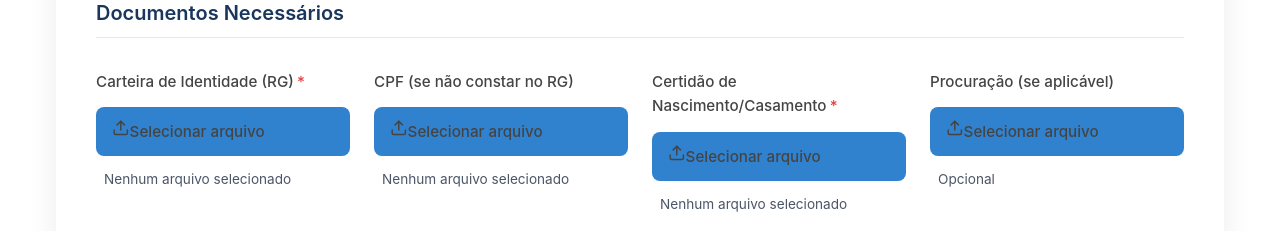
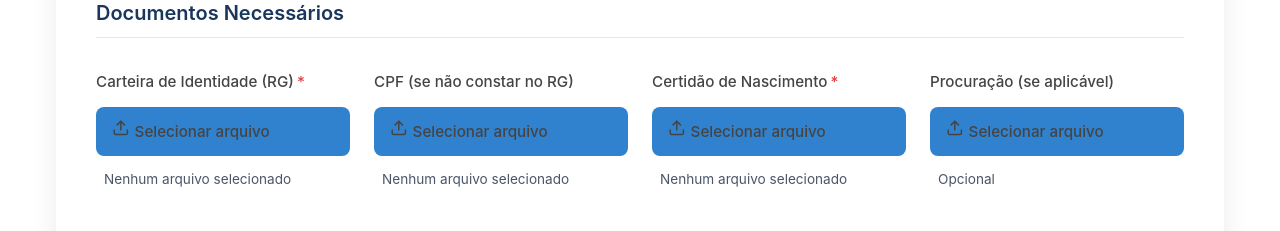
Before and after one commit to FUNDESJ/site-fundesj, a React (Vite) app: page /requerimento in a window 1280 px wide. Shown: the part 988-1219 px from the top of the page. Built offline with nearby package versions, Linux system fonts and the light colour scheme.

Commit message:
Site-fundesj

```diff
--- a/src/pages/usj/paginas/Requerimento.css
+++ b/src/pages/usj/paginas/Requerimento.css
@@ -136,7 +136,7 @@ select.form-control {
 
 .file-label {
     display: flex;
-    align-items: center;
+    align-items:flex-end;
     gap: 0.5rem;
     padding: 0.75rem 1rem;
     background-color: #3182ce;
@@ -154,6 +154,7 @@ select.form-control {
 
 .file-icon {
     font-size: 1.1rem;
+    margin-right: 5px;
 }
 
 .file-name {
--- a/src/pages/usj/paginas/Requerimento.jsx
+++ b/src/pages/usj/paginas/Requerimento.jsx
@@ -342,7 +342,7 @@ export default function Requerimento() {
                             </div>
 
                             <div className="form-group">
-                                <label className="form-label">Certidão de Nascimento/Casamento<span className="required-marker">*</span></label>
+                                <label className="form-label">Certidão de Nascimento<span className="required-marker">*</span></label>
                                 <div className="file-upload">
                                     <input
                                         type="file"
```
